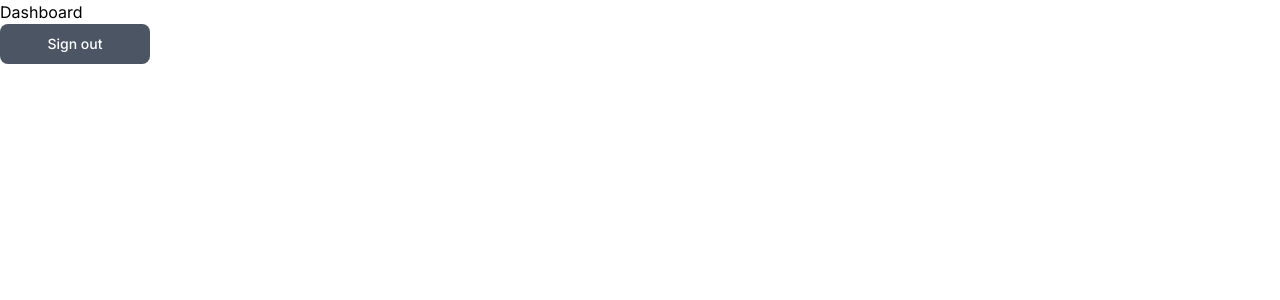
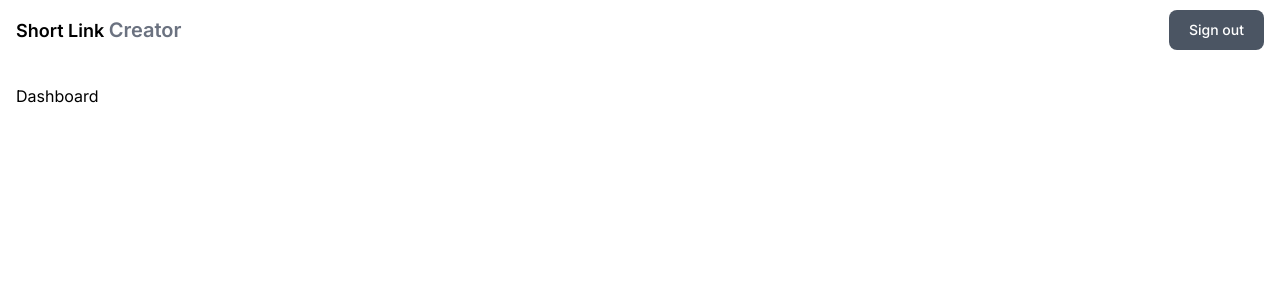
Before and after one commit to gianevag/shortLink, a Next.js app: page /dashboard in a window 1280 px wide. Shown: the top 300 px of the page. Built offline with nearby package versions, Linux system fonts and the light colour scheme; no server answers.

Commit message:
feat[main]: create dashboard layout

```diff
--- /dev/null
+++ b/app/dashboard/layout.tsx
@@ -0,0 +1,30 @@
+import { signOutUser } from "@/actions/user";
+import { Button } from "@/components/button/button";
+import { ReactNode } from "react";
+
+export default function Layout({ children }: { children: ReactNode }) {
+  return (
+    <div className="mx-auto max-w-screen-xl px-4">
+      <header className="mb-6">
+        <nav className="bg-white border-gray-200 py-2.5">
+          <div className="flex flex-wrap justify-between items-center">
+            <div className="flex items-center">
+              <span className="self-center text-lg font-semibold whitespace-nowrap">
+                Short Link{" "}
+                <span className="text-xl text-gray-500">Creator</span>
+              </span>
+            </div>
+            <div className="flex flex-grow justify-end">
+              <form action={signOutUser}>
+                <Button type="submit" className={"max-w-[150px]"}>
+                  Sign out
+                </Button>
+              </form>
+            </div>
+          </div>
+        </nav>
+      </header>
+      {children}
+    </div>
+  );
+}
--- a/app/dashboard/page.tsx
+++ b/app/dashboard/page.tsx
@@ -1,18 +1,7 @@
-import { auth } from "@/auth";
-import { Button } from "@/components/button/button";
-import { signOutUser } from "@/actions/user";
-
 export default async function Dashboard() {
-  const session = await auth();
-
   return (
     <main>
       <h1>Dashboard</h1>
-      <form action={signOutUser}>
-        <Button type="submit" className={"max-w-[150px]"}>
-          Sign out
-        </Button>
-      </form>
     </main>
   );
 }
```
